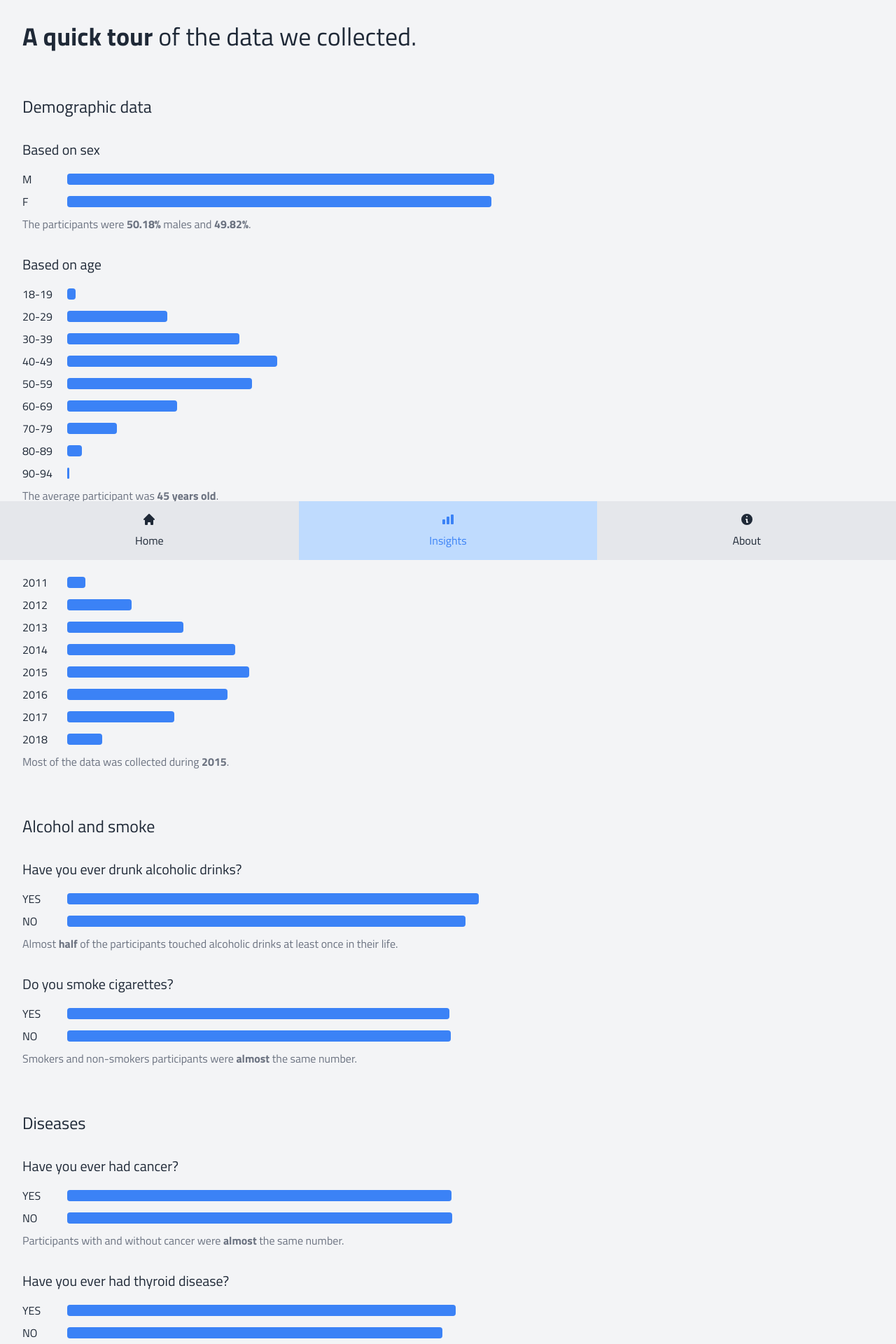
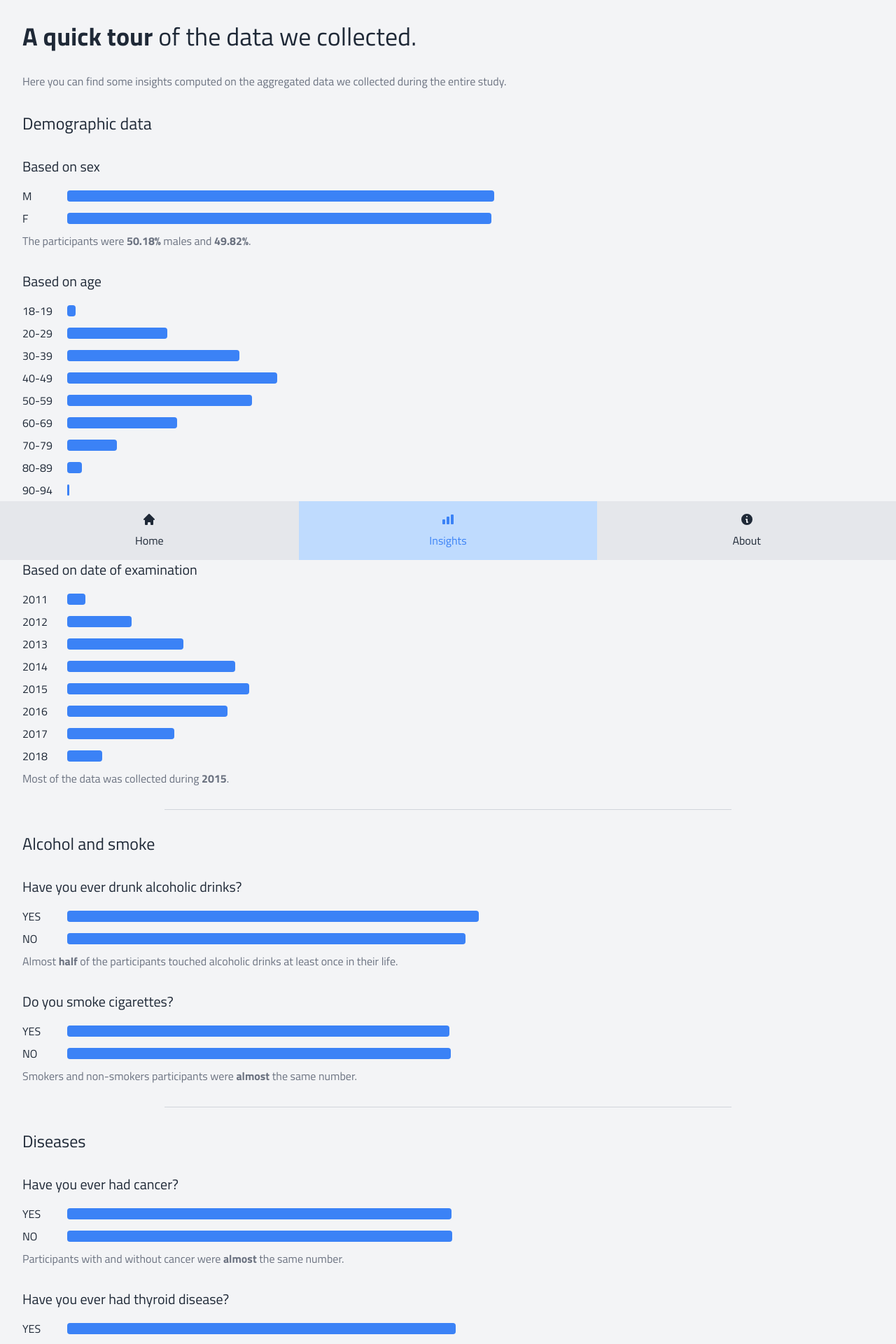
Before and after one commit to frikyfriky11/open-health, a Vue app: page /#/insights in a window 1280 px wide. Shown: the top 1920 px of the page at 70% size. Built offline with nearby package versions, Linux system fonts and the light colour scheme.

Commit message:
Changed some UI elements to improve readability

```diff
--- /dev/null
+++ b/src/components/Divider.vue
@@ -0,0 +1,6 @@
+<template>
+  <div class="mt-8 mb-8 border-b border-gray-300 w-2/3 mx-auto"></div>
+</template>
+
+<script lang="ts" setup>
+</script>
--- a/src/pages/Insights.vue
+++ b/src/pages/Insights.vue
@@ -3,7 +3,9 @@
     <strong>A quick tour</strong> of the data we collected.
   </h1>
 
-  <h2 class="mt-16 mb-4 text-2xl">Demographic data</h2>
+  <p class="mt-8 text-gray-500">Here you can find some insights computed on the aggregated data we collected during the entire study.</p>
+
+  <h2 class="mt-8 mb-4 text-2xl">Demographic data</h2>
 
   <h3 class="mt-8 mb-4 text-xl">Based on sex</h3>
   <div class="mb-2">
@@ -27,7 +29,9 @@
     <p class="text-gray-500">Most of the data was collected during <strong>2015</strong>.</p>
   </BarChart>
 
-  <h2 class="mt-16 text-2xl">Alcohol and smoke</h2>
+  <Divider></Divider>
+
+  <h2 class="mt-8 text-2xl">Alcohol and smoke</h2>
 
   <BarChart :items="alcohols" :total-participants="totalParticipants" label="Have you ever drunk alcoholic drinks?">
     <p class="text-gray-500">Almost <strong>half</strong> of the participants touched alcoholic drinks at least once in their life.</p>
@@ -37,7 +41,9 @@
     <p class="text-gray-500">Smokers and non-smokers participants were <strong>almost</strong> the same number.</p>
   </BarChart>
 
-  <h2 class="mt-16 mb-4 text-2xl">Diseases</h2>
+  <Divider></Divider>
+
+  <h2 class="mt-8 mb-4 text-2xl">Diseases</h2>
 
   <BarChart :items="cancers" :total-participants="totalParticipants" label="Have you ever had cancer?">
     <p class="text-gray-500">Participants with and without cancer were <strong>almost</strong> the same number.</p>
@@ -50,6 +56,7 @@
 
 <script lang="ts" setup>
 import BarChart from '../components/charts/BarChart.vue';
+import Divider from '../components/Divider.vue';
 
 const totalParticipants = 13389;
 
```
